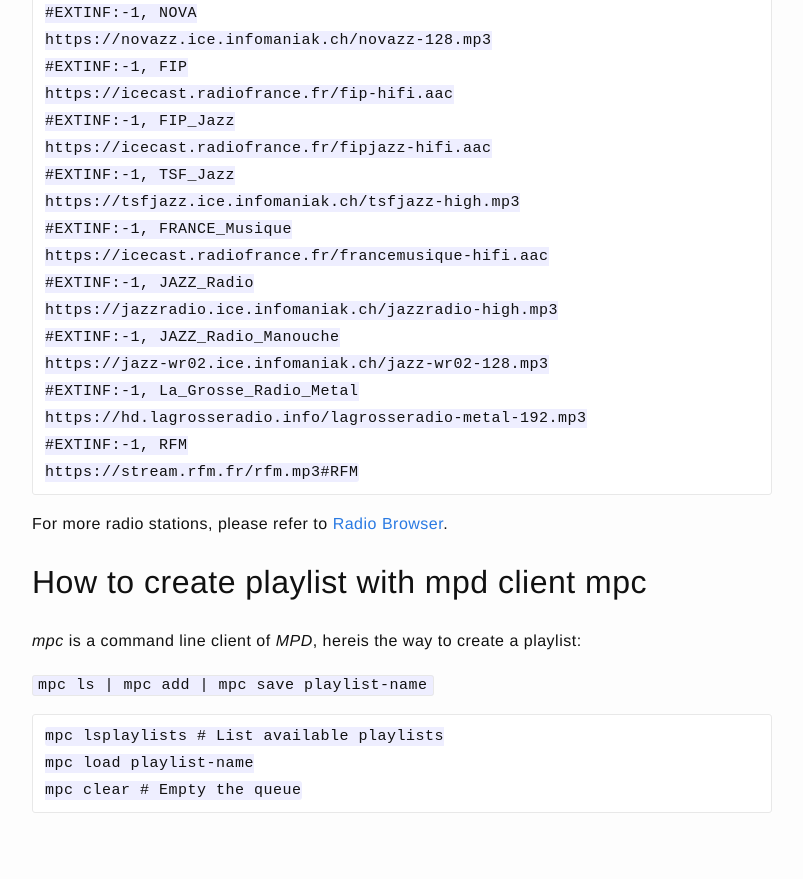
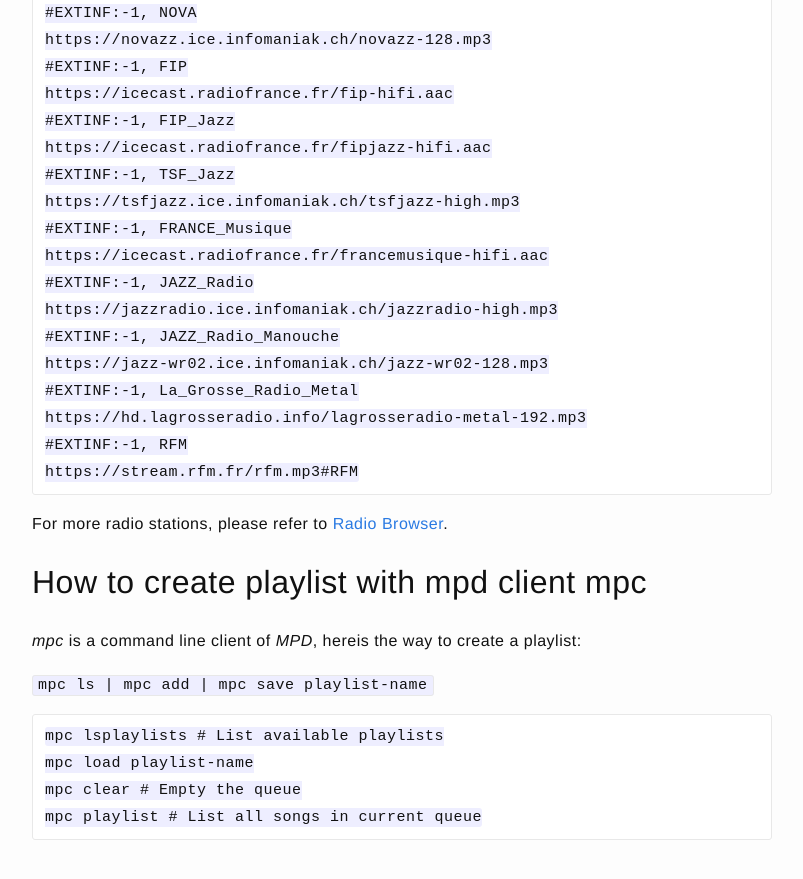
Before and after one commit to jazzi/jazzi.github.io, a Jekyll site: the page built from _posts/2025-12-28-install-owntone-music-server-on-raspberrypi.md, in a window 1280 px wide and 900 px high, scrolled down 17082 px. Shown: the top 879 px of the window, without its empty margins (238-1041 px from the left). Built offline with Jekyll 4.4.1, drawn with Linux system fonts in a browser that asks for light colours.

Commit message:
add more

````diff
--- a/_posts/2025-12-28-install-owntone-music-server-on-raspberrypi.md
+++ b/_posts/2025-12-28-install-owntone-music-server-on-raspberrypi.md
@@ -643,4 +643,5 @@ For more radio stations, please refer to [Radio Browser](https://www.radio-brows
 mpc lsplaylists # List available playlists
 mpc load playlist-name
 mpc clear # Empty the queue
+mpc playlist # List all songs in current queue
 ```
````
